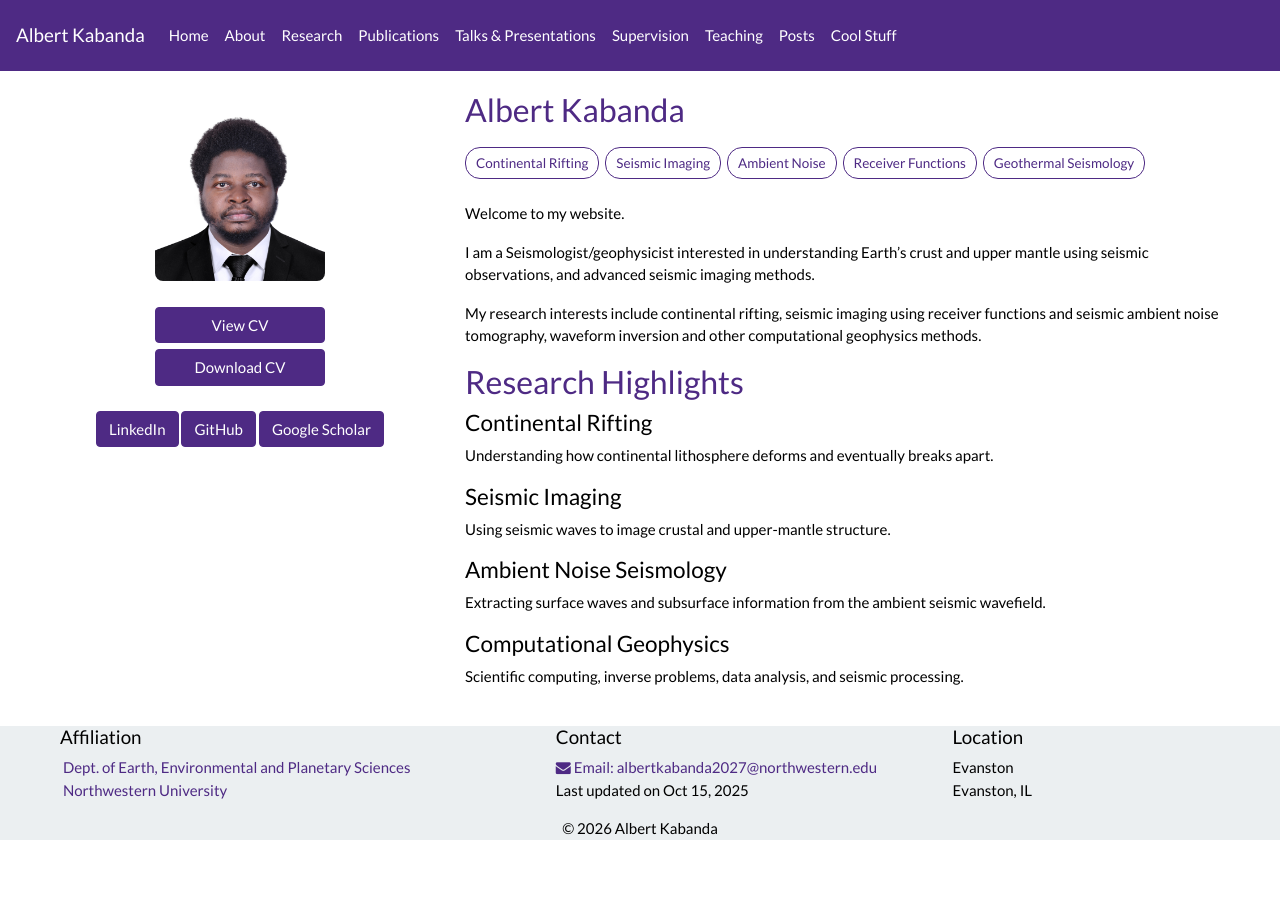
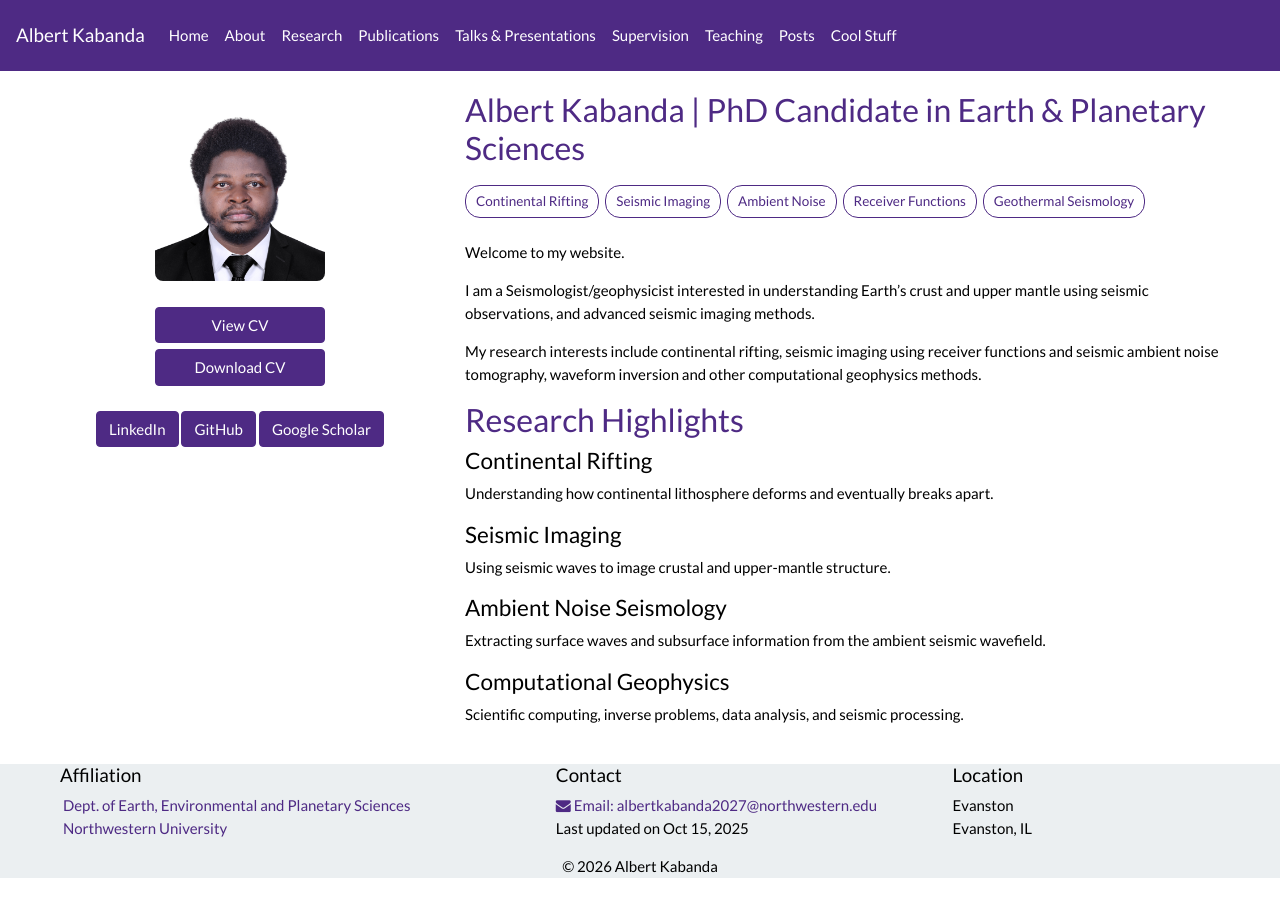
Before and after one commit to albertkabanda/albertkabanda.github.io, a Jekyll site: the page built from _pages/home.md, in a window 1280 px wide. Built offline with Jekyll 4.4.1, drawn with Linux system fonts in a browser that asks for light colours; nearby versions of some CDN libraries; a style sheet for code colours, icons or effects is not loaded.

Commit message:
Update home.md

```diff
--- a/_pages/home.md
+++ b/_pages/home.md
@@ -5,7 +5,7 @@ sitemap: false
 permalink: /
 ---
 
-### Albert Kabanda
+### Albert Kabanda | PhD Candidate in Earth & Planetary Sciences
 
 <div class="research-interests">
   <span class="interest-tag">Continental Rifting</span>
```
